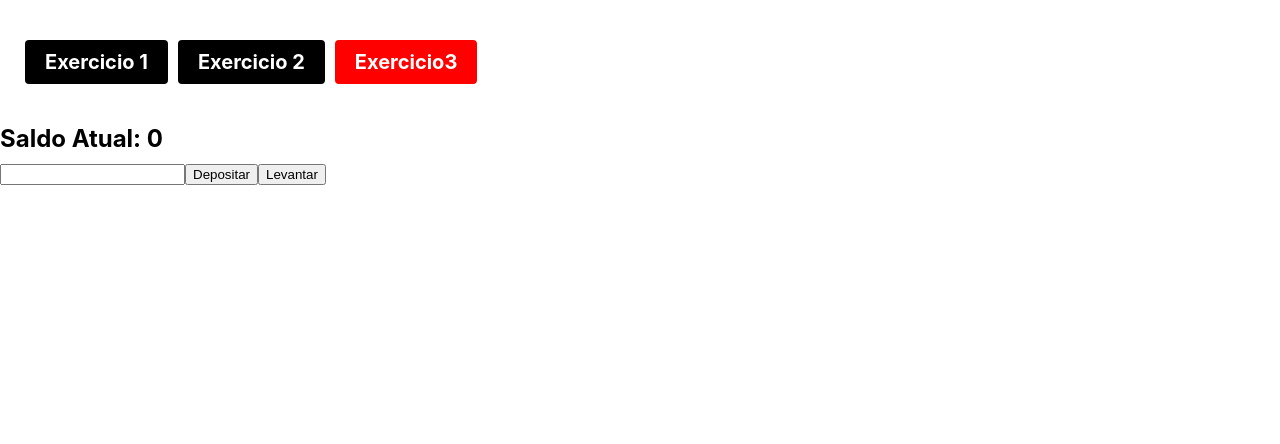
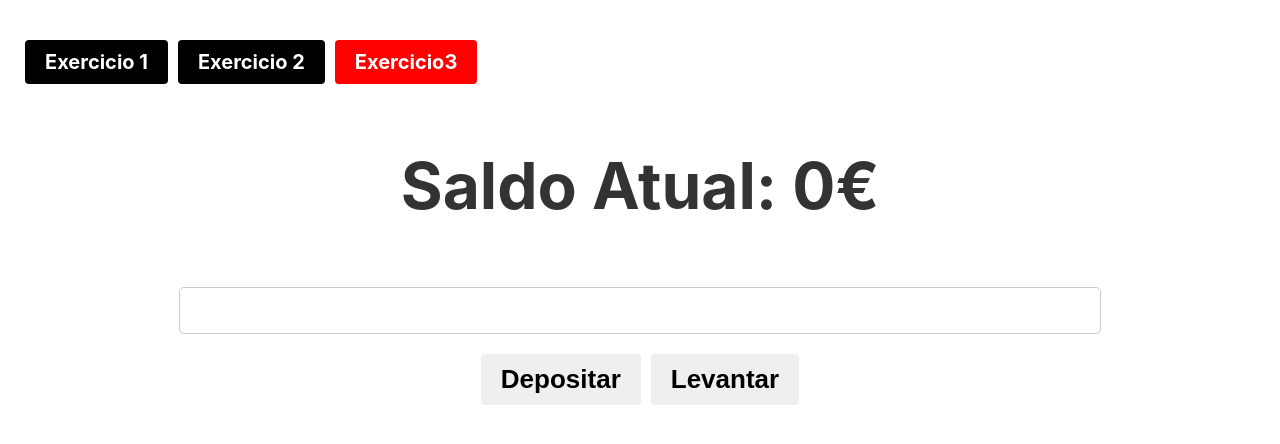
Before and after one commit to duarte99889/ListaTarefas, a React (Create React App) app: page /Ex3 in a window 1280 px wide. Shown: the top 444 px of the page. Built offline with nearby package versions, Linux system fonts and the light colour scheme.

Commit message:
mudanças visuais

```diff
--- a/src/Exercicio3/Ex3.js
+++ b/src/Exercicio3/Ex3.js
@@ -1,6 +1,32 @@
 import React, { useState } from 'react';
+import styled from 'styled-components';
 import { useDispatch, useSelector } from 'react-redux';
 import { deposito, levantamento } from './Slice';
+
+const Botao = styled.button`
+margin: 0 5px;
+padding: 10px 20px;
+border: none;
+background-color: 'grey';
+font-weight: bold;
+color: 'black';
+font-size: 26px;
+cursor: pointer;
+border-radius: 4px;
+`;
+
+const SaldoAtual = styled.h1`
+text-align: center
+`;
+
+const ColocarValor = styled.input`
+  width: 70%;
+  padding: 12px;
+  border-radius: 5px;
+  border: 1px solid #ccc;
+  font-size: 18px;
+  margin: 20px;
+`
 
 function Ex3() {
     const dispatch = useDispatch();
@@ -9,25 +35,27 @@ function Ex3() {
 
     const trataDeposito = () => {
         dispatch(deposito(Number(valor)));
-        setValor(''); // Limpa o input após o depósito
+        setValor('');
     };
 
     const trataLevantamento = () => {
         dispatch(levantamento(Number(valor)));
-        setValor(''); // Limpa o input após o levantamento
+        setValor('');
     };
 
     return (
-        <div>
-            <h2>Saldo Atual: {saldo}</h2>
-            <input
+        <SaldoAtual>
+            <SaldoAtual>Saldo Atual: {saldo}€</SaldoAtual>
+            <ColocarValor
                 type="number"
                 value={valor}
                 onChange={(e) => setValor(e.target.value)}
             />
-            <button onClick={trataDeposito}>Depositar</button>
-            <button onClick={trataLevantamento}>Levantar</button>
-        </div>
+            <div>
+            <Botao onClick={trataDeposito}>Depositar</Botao>
+            <Botao onClick={trataLevantamento}>Levantar</Botao>
+            </div>
+        </SaldoAtual>
     );
 }
 
--- a/src/Exercicio3/Slice.js
+++ b/src/Exercicio3/Slice.js
@@ -13,7 +13,7 @@ const balanceSlice = createSlice({
             if (state.balance >= action.payload) {
                 state.balance -= action.payload;
             } else {
-                alert("Saldo é insuficiente");
+                alert("O Saldo é insuficiente");
             }
         },
     },
```
Also changed, not shown: 1 other file (tests, documents, lock files or other folders).
